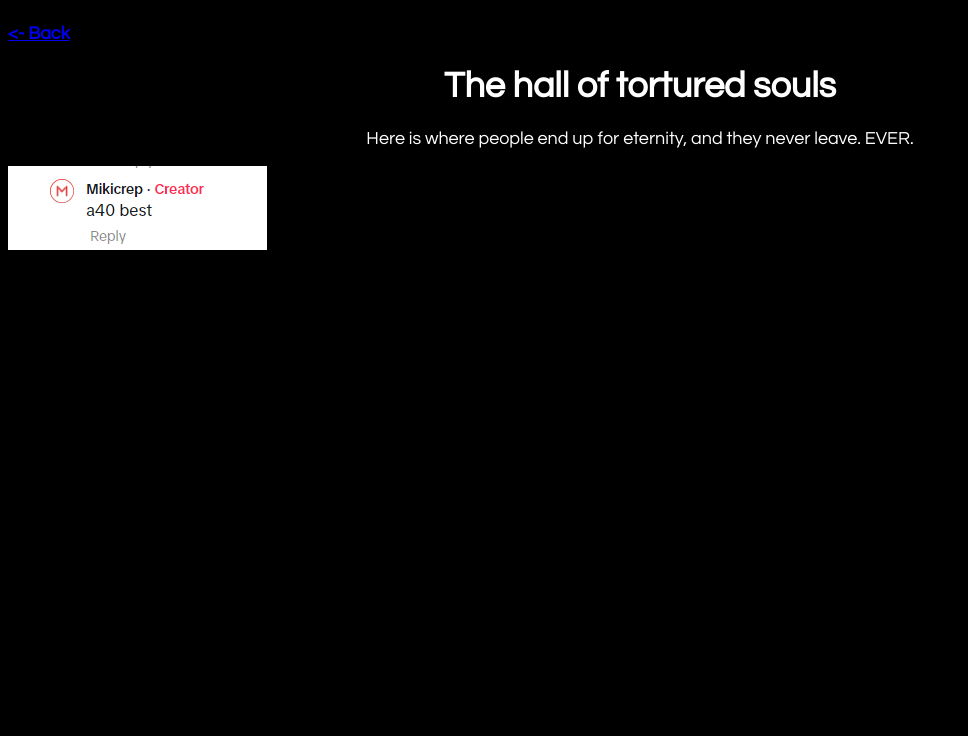
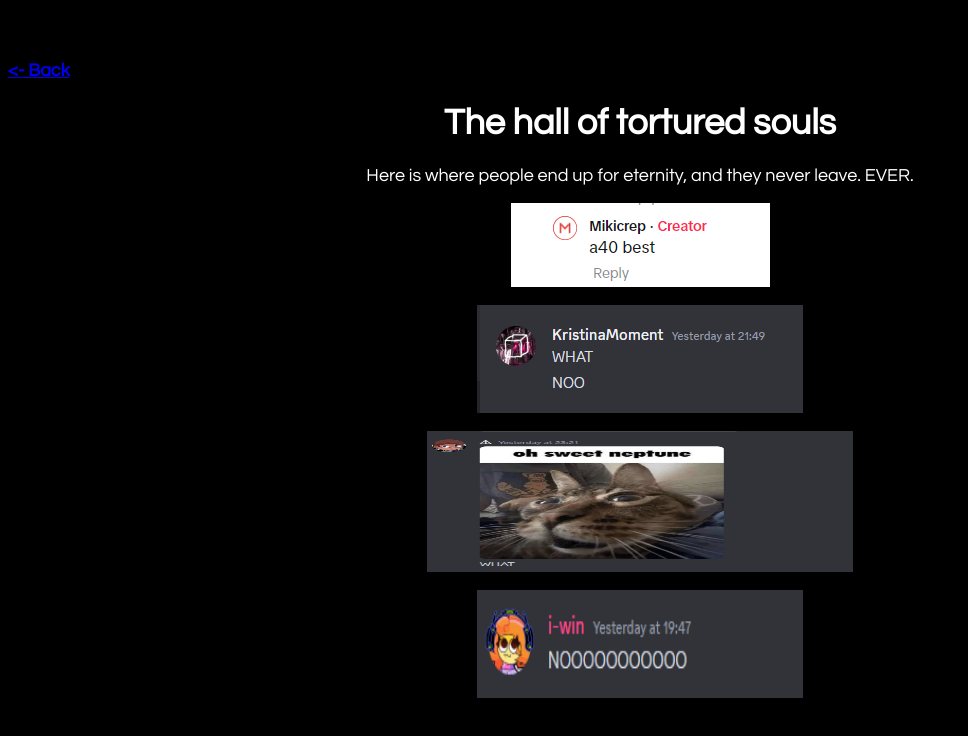
Before and after one commit to ifail2x/ifail2x.github.io, a plain HTML site: page thehalloftorturedsouls.html in a window 1280 px wide. Shown: the whole page, without its empty margins (0-968 px from the left). Drawn offline with Linux system fonts and the light colour scheme.

Commit message:
done :100:

```diff
--- a/thehalloftorturedsouls.html
+++ b/thehalloftorturedsouls.html
@@ -17,9 +17,15 @@ body {
 </head>
 
 <body>
+<p>&nbsp;</p>
+<p></p>
 <h4><a href="index.html">&lt;- Back</a></h4>
 <h1 align="center">The hall of tortured souls</h1>
 <p align="center">Here is where people end up for eternity, and they never leave. EVER.</p>
-<img align="center"src="https://ifail2x.github.io/img/a40best.png" alt="Girl in a jacket" width="259" height="84">
+<p><img style="display: block; margin-left: auto; margin-right: auto;" src="https://ifail2x.github.io/img/a40best.png" alt="Girl in a jacket" width="259" height="84" align="center" /></p>
+<p style="text-align: center;"><img src="https://ifail2x.github.io/img/kmoment.png" alt="" /></p>
+<p style="text-align: center;"><img src="https://ifail2x.github.io/img/triangleman.png" alt="https://ifail2x.github.io/img/kmoment.png" width="426" height="141" /></p>
+<p style="text-align: center;"><img src="https://ifail2x.github.io/img/i-win.png" alt="https://ifail2x.github.io/img/kmoment.png" width="326" height="108" /></p>
+<p style="text-align: center;">&nbsp;</p>
 </body>
 </html>
```
